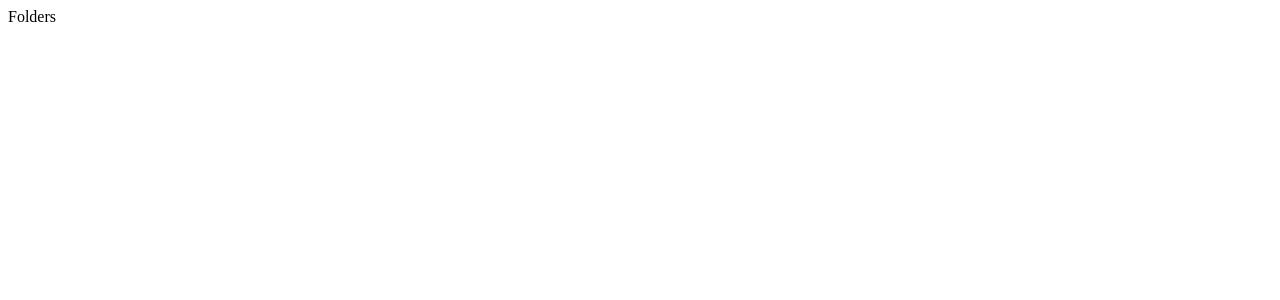
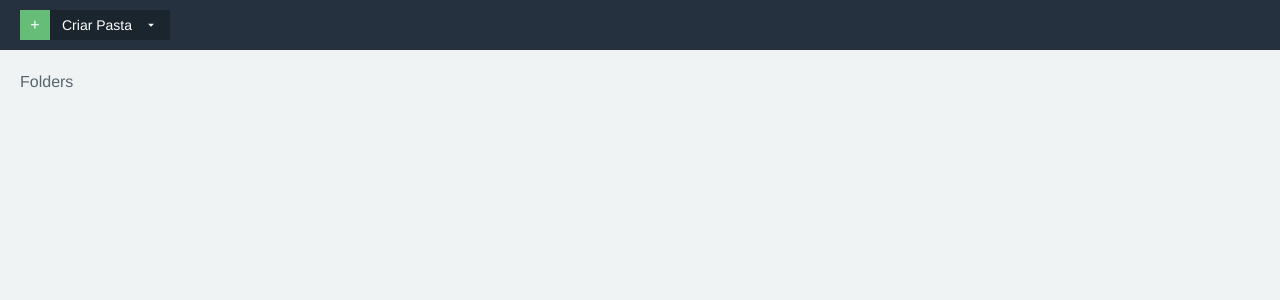
Before and after one commit to devempreendedor/poker-range-web, a React app: page /folders in a window 1280 px wide. Shown: the top 300 px of the page. Built offline with nearby package versions, Linux system fonts and the light colour scheme.

Commit message:
feat: create layout

```diff
--- a/package.json
+++ b/package.json
@@ -12,7 +12,9 @@
     "react": "^18.2.0",
     "react-dom": "^18.2.0",
     "react-hot-loader": "^4.13.0",
-    "react-router-dom": "6"
+    "react-icons": "^4.4.0",
+    "react-router-dom": "6",
+    "styled-components": "^5.3.5"
   },
   "devDependencies": {
     "@babel/core": "^7.18.9",
@@ -21,6 +23,7 @@
     "@types/react": "^18.0.15",
     "@types/react-dom": "^18.0.6",
     "@types/react-router-dom": "^5.3.3",
+    "@types/styled-components": "^5.1.25",
     "@typescript-eslint/eslint-plugin": "^5.30.7",
     "@typescript-eslint/parser": "^5.30.7",
     "babel-loader": "^8.2.5",
--- a/src/app.tsx
+++ b/src/app.tsx
@@ -1,8 +1,14 @@
 import * as React from 'react';
+import Global from './styles/global';
 import Routes from "./routes"
 
 function App() {
-    return <Routes />
+    return (
+        <>
+            <Routes />
+            <Global />
+        </>
+    )
 }
 
 export default App
--- a/src/components/Layout/index.tsx
+++ b/src/components/Layout/index.tsx
@@ -1,4 +1,6 @@
 import * as React from 'react';
+import { Add, Button, FolderSwitch, Main, Topbar, Wrapper } from './styled';
+import { MdArrowDropDown } from "react-icons/md"
 
 interface Props {
     children: React.ReactNode
@@ -6,9 +8,20 @@ interface Props {
 
 function Layout({ children }: Props) {
     return (
-        <div>
-            {children}
-        </div>
+        <Wrapper>
+            <Topbar>
+                <FolderSwitch>
+                    <Add>+</Add>
+                    <Button>
+                        <span>Criar Pasta</span>
+                        <MdArrowDropDown />
+                    </Button>
+                </FolderSwitch>
+            </Topbar>
+            <Main>
+                {children}
+            </Main>
+        </Wrapper>
     )
 }
 
--- /dev/null
+++ b/src/components/Layout/styled.ts
@@ -0,0 +1,45 @@
+import styled from "styled-components"
+
+export const Wrapper = styled.div``
+
+export const Topbar = styled.div`
+    background-color: #25313e;
+    height: 50px;
+    width: 100%;
+    display: flex;
+    align-items: center;
+    padding: 0 20px;
+`
+
+export const Main = styled.div`
+    padding: 20px;
+`
+
+export const FolderSwitch = styled.div`
+    display: flex;
+    align-items: center;
+`
+
+export const Add = styled.div`
+    height: 30px;
+    width: 30px;
+    background-color: #65bd77;
+    color: #fff;
+    display: flex;
+    align-items: center;
+    justify-content: center;
+    cursor: pointer;
+`
+
+export const Button = styled.div`
+    background-color: #1b252e;
+    height: 30px;
+    font-size: 14px;
+    display: flex;
+    align-items: center;
+    color: #fff;
+    padding: 0 12px;
+    justify-content: space-between;
+    min-width: 120px;
+    cursor: pointer;
+`
--- /dev/null
+++ b/src/components/index.ts
@@ -0,0 +1 @@
+export { default as Layout } from "./Layout"
--- a/src/pages/Folders/index.tsx
+++ b/src/pages/Folders/index.tsx
@@ -1,7 +1,8 @@
+import { Layout } from "../../components";
 import * as React from "react";
 
 function Folders() {
-  return <div>Folders</div>;
+  return <Layout>Folders</Layout>;
 }
 
 export default Folders;
--- /dev/null
+++ b/src/styles/global.ts
@@ -0,0 +1,20 @@
+import { createGlobalStyle } from "styled-components";
+
+export default createGlobalStyle`
+    *,
+    *::before,
+    *::after {
+        margin: 0;
+        padding: 0;
+        box-sizing: border-box;
+    }
+
+    body {
+        background-color: #f0f3f4;
+        font-family: "Helvetica Neue", Helvetica, Arial, sans-serif;
+        font-size: 16px;
+        overflow-x: hidden;
+        line-height: 1.5;
+        color: #58666e;
+    }
+`
```
Also changed, not shown: 1 other file (tests, documents, lock files or other folders).
